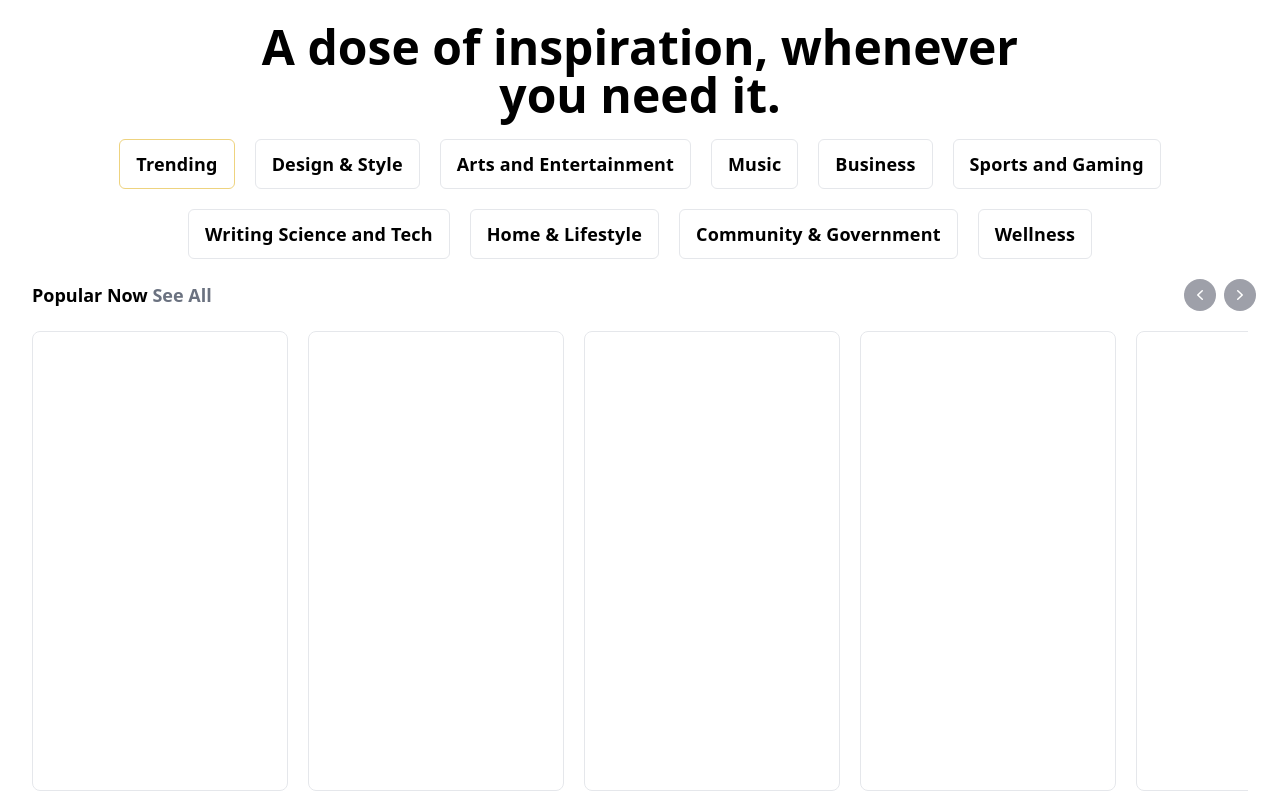
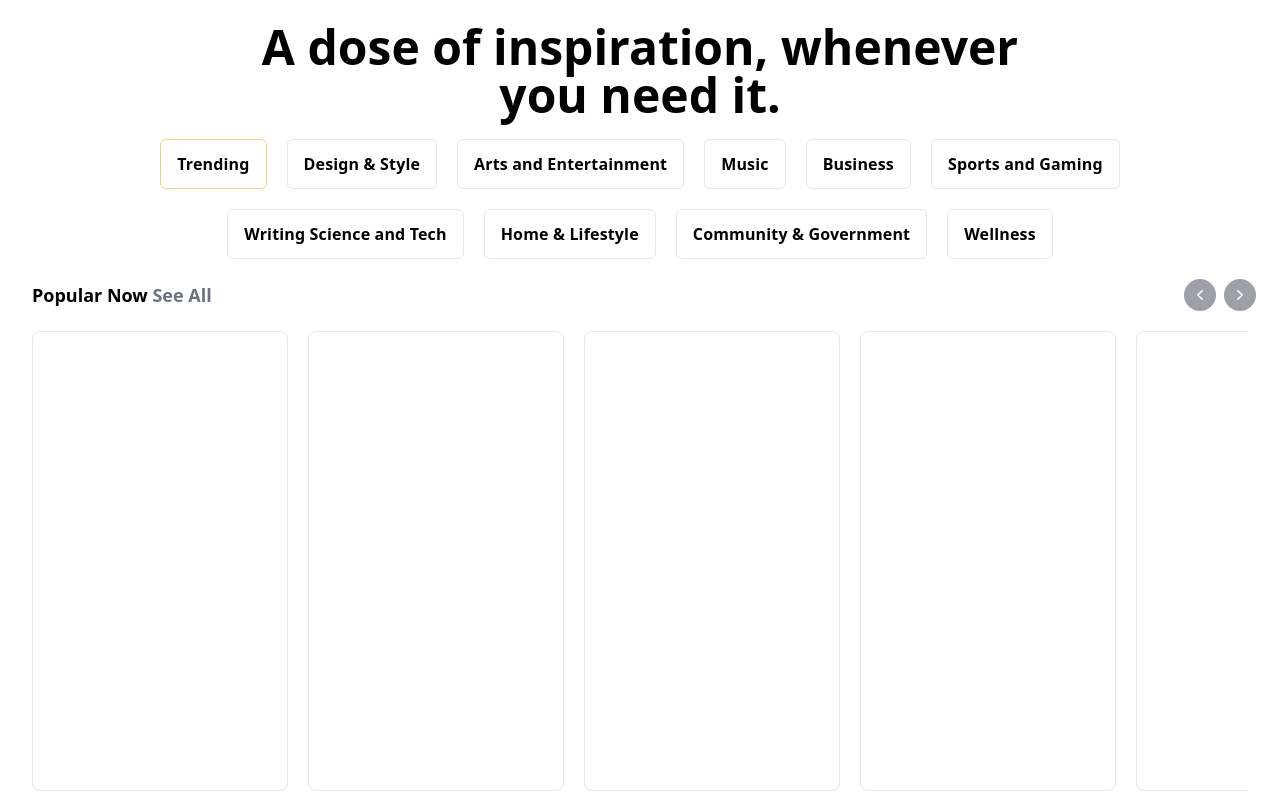
Before and after one commit to KulaniBaloyi/master-class, a Next.js app: page / in a window 1280 px wide. Shown: the part 1740-2540 px from the top of the page. Built offline with nearby package versions, Linux system fonts and the light colour scheme.

Commit message:
fixed lint issues

```diff
--- a/app/components/ComingSoon.js
+++ b/app/components/ComingSoon.js
@@ -16,6 +16,7 @@ const ComingSoon = () => {
         <section className=' flex flex-col relative'>
 
     <div id="videoSlider" className='w-full h-[500px] flex gap-5 overflow-x-scroll scrollbar-hide pr-5 items-center '>
+        <div className='h-[300px] max-w-full aspect-video border rounded-xl shrink-0 snap-center'></div>
         <div className='h-[300px] max-w-full aspect-video border rounded-xl shrink-0 snap-center'></div>
         <div className='h-[300px] max-w-full aspect-video border rounded-xl shrink-0 snap-center'></div>
         <div className='h-[300px] max-w-full aspect-video border rounded-xl shrink-0 snap-center'></div>
--- a/app/components/Explore.js
+++ b/app/components/Explore.js
@@ -15,17 +15,17 @@ const Explore = () => {
     <div className='my-10 flex flex-col'>
         <h2 className='font-semibold text-center text-5xl lg:w-3/5 mx-auto  my-5'>A dose of inspiration,
 whenever you need it.</h2>
-<ul className='flex gap-5 place-content-center flex-wrap w-[90%] m-auto'>
-    <li className='px-4 py-2  font-semibold rounded-md  tracking-[.01em] leading-8 text-lg border border-[#eed37f]'>Trending</li>
-    <li className='px-4 py-2  font-semibold rounded-md  tracking-[.01em] leading-8 text-lg border '>Design & Style</li>
-    <li className='px-4 py-2  font-semibold rounded-md  tracking-[.01em] leading-8 text-lg border '>Arts and Entertainment</li>
-    <li className='px-4 py-2  font-semibold rounded-md  tracking-[.01em] leading-8 text-lg border '>Music</li>
-    <li className='px-4 py-2  font-semibold rounded-md  tracking-[.01em] leading-8 text-lg border '>Business</li>
-    <li className='px-4 py-2  font-semibold rounded-md  tracking-[.01em] leading-8 text-lg border '>Sports and Gaming</li>
-    <li className='px-4 py-2  font-semibold rounded-md  tracking-[.01em] leading-8 text-lg border '>Writing Science and Tech</li>
-    <li className='px-4 py-2  font-semibold rounded-md  tracking-[.01em] leading-8 text-lg border '>Home & Lifestyle</li>
-    <li className='px-4 py-2  font-semibold rounded-md  tracking-[.01em] leading-8 text-lg border '>Community & Government</li>
-    <li className='px-4 py-2  font-semibold rounded-md  tracking-[.01em] leading-8 text-lg border '>Wellness</li>
+<ul className='flex gap-5 place-content-center flex-wrap w-[90%] m-auto text-xs lg:text-base'>
+    <li className='px-2 py-1 lg:px-4 lg:py-2 font-semibold rounded-md  tracking-[.01em] leading-8 border border-[#eed37f]'>Trending</li>
+    <li className='px-2 py-1 lg:px-4 lg:py-2 font-semibold rounded-md  tracking-[.01em] leading-8 border '>Design & Style</li>
+    <li className='px-2 py-1 lg:px-4 lg:py-2 font-semibold rounded-md  tracking-[.01em] leading-8 border '>Arts and Entertainment</li>
+    <li className='px-2 py-1 lg:px-4 lg:py-2 font-semibold rounded-md  tracking-[.01em] leading-8 border '>Music</li>
+    <li className='px-2 py-1 lg:px-4 lg:py-2 font-semibold rounded-md  tracking-[.01em] leading-8 border '>Business</li>
+    <li className='px-2 py-1 lg:px-4 lg:py-2 font-semibold rounded-md  tracking-[.01em] leading-8 border '>Sports and Gaming</li>
+    <li className='px-2 py-1 lg:px-4 lg:py-2 font-semibold rounded-md  tracking-[.01em] leading-8 border '>Writing Science and Tech</li>
+    <li className='px-2 py-1 lg:px-4 lg:py-2 font-semibold rounded-md  tracking-[.01em] leading-8 border '>Home & Lifestyle</li>
+    <li className='px-2 py-1 lg:px-4 lg:py-2 font-semibold rounded-md  tracking-[.01em] leading-8 border '>Community & Government</li>
+    <li className='px-2 py-1 lg:px-4 lg:py-2 font-semibold rounded-md  tracking-[.01em] leading-8 border '>Wellness</li>
 
 </ul>
 <section className='my-5 w-[95%] mx-auto flex flex-col'>
--- a/app/components/Header.js
+++ b/app/components/Header.js
@@ -3,8 +3,10 @@ import React from 'react'
 const Header = () => {
   return (
   <header className='p-3 z-50 flex justify-between items-center border-b shadow-sm shadow-gray-100'>
-    <div className='flex gap-5 items-center'>
-      <h1 className='font-semibold'>Master Class</h1>
+     <h1 className='lg:hidden font-semibold'>Master Class</h1>
+    <div className='hidden lg:flex gap-5 items-center'>
+    <h1 className='font-semibold'>Master Class</h1>
+
       <div className='rounded-md px-4 py-2 border'>Browse</div>
       <div className='rounded-md  border flex items-center h-10 w-80 px-2'>
       <svg xmlns="http://www.w3.org/2000/svg" fill="none" viewBox="0 0 24 24" strokeWidth={1.5} stroke="currentColor" className="w-5 h-5">
@@ -14,12 +16,16 @@ const Header = () => {
 
       </div>
     </div>
-    <ul className='flex gap-5 items-center' >
+    <ul className='hidden lg:flex gap-5 items-center' >
       <li>At Work</li>
       <li>View Plans</li>
       <li>Log In</li>
       <button  className='px-4 py-2 rounded-md bg-[#c71a42] font-semibold text-white'>Sign Up</button>
     </ul>
+    <svg xmlns="http://www.w3.org/2000/svg" viewBox="0 0 24 24" fill="currentColor" className="w-6 h-6 lg:hidden">
+  <path fillRule="evenodd" d="M3 6.75A.75.75 0 013.75 6h16.5a.75.75 0 010 1.5H3.75A.75.75 0 013 6.75zM3 12a.75.75 0 01.75-.75h16.5a.75.75 0 010 1.5H3.75A.75.75 0 013 12zm8.25 5.25a.75.75 0 01.75-.75h8.25a.75.75 0 010 1.5H12a.75.75 0 01-.75-.75z" clipRule="evenodd" />
+</svg>
+
   </header>
   )
 }
--- a/app/components/TrailerSection.js
+++ b/app/components/TrailerSection.js
@@ -4,7 +4,7 @@ import React from 'react'
 const TrailerSection = () => {
   return (
     <>
-    <h2 className='font-semibold text-center text-5xl lg:w-3/5 mx-auto  my-5'>Meet the world's best.
+    <h2 className='font-semibold text-center text-5xl lg:w-3/5 mx-auto  my-5'>Meet the worlds best.
 New classes added every month.
 </h2>
 <div className='w-full h-[700px] relative backG'>
```
Also changed, not shown: package.json (+4 -4 lines), 1 other file (tests, documents, lock files or other folders).
